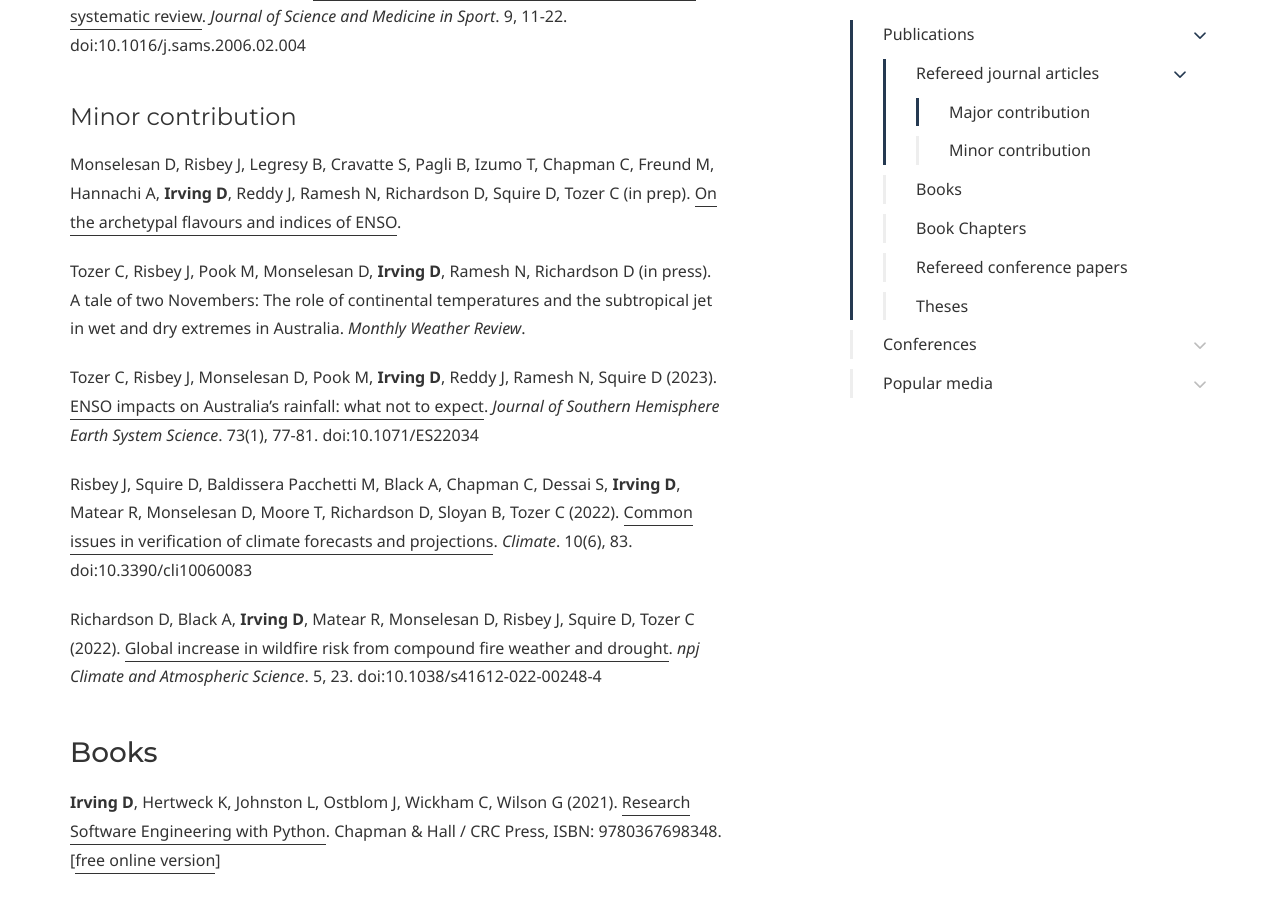
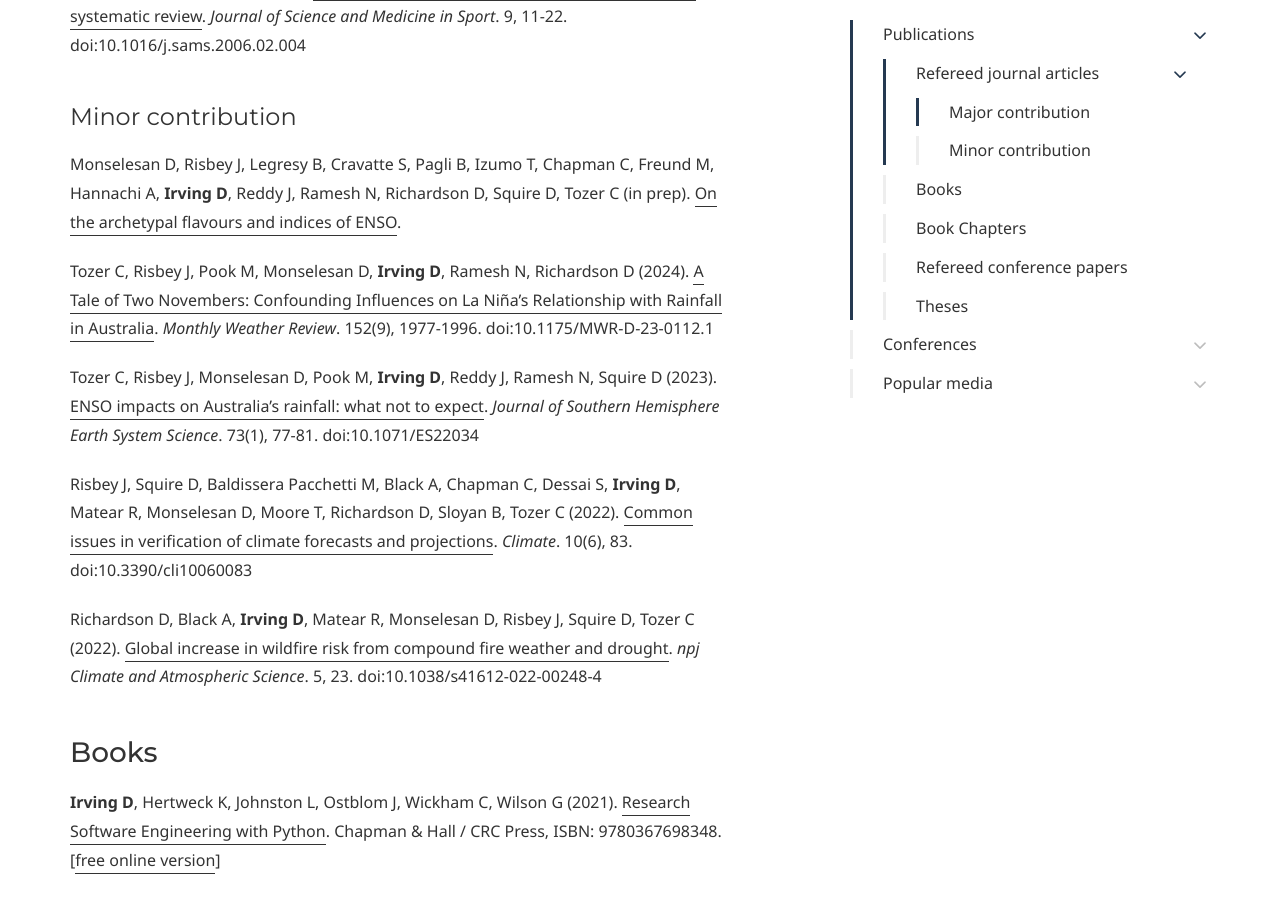
Before and after one commit to DamienIrving/damienirving.github.io, a Jekyll site: the page built from publications.md, in a window 1280 px wide and 900 px high, scrolled down 2962 px. Built offline with Jekyll 4.4.1, drawn with Linux system fonts in a browser that asks for light colours; some web fonts are replaced.

Commit message:
Add two novembers paper

```diff
--- a/publications.md
+++ b/publications.md
@@ -74,7 +74,7 @@ Perkins S, **Irving D**, Brown J, Power S, Moise A, Colman R, Smith I (2012). [C
 
 Monselesan D, Risbey J, Legresy B, Cravatte S, Pagli B, Izumo T, Chapman C, Freund M, Hannachi A, **Irving D**, Reddy J, Ramesh N, Richardson D, Squire D, Tozer C (in prep). [On the archetypal flavours and indices of ENSO](https://arxiv.org/abs/2406.08694).
 
-Tozer C, Risbey J, Pook M, Monselesan D, **Irving D**, Ramesh N, Richardson D (in press). A tale of two Novembers: The role of continental temperatures and the subtropical jet in wet and dry extremes in Australia. *Monthly Weather Review*.
+Tozer C, Risbey J, Pook M, Monselesan D, **Irving D**, Ramesh N, Richardson D (2024). [A Tale of Two Novembers: Confounding Influences on La Niña’s Relationship with Rainfall in Australia](https://doi.org/10.1175/MWR-D-23-0112.1). *Monthly Weather Review*. 152(9), 1977-1996. doi:10.1175/MWR-D-23-0112.1
 
 Tozer C, Risbey J, Monselesan D, Pook M, **Irving D**, Reddy J, Ramesh N, Squire D (2023). [ENSO impacts on Australia’s rainfall: what not to expect](https://doi.org/10.1071/ES22034). *Journal of Southern Hemisphere Earth System Science*. 73(1), 77-81. doi:10.1071/ES22034
 
```
